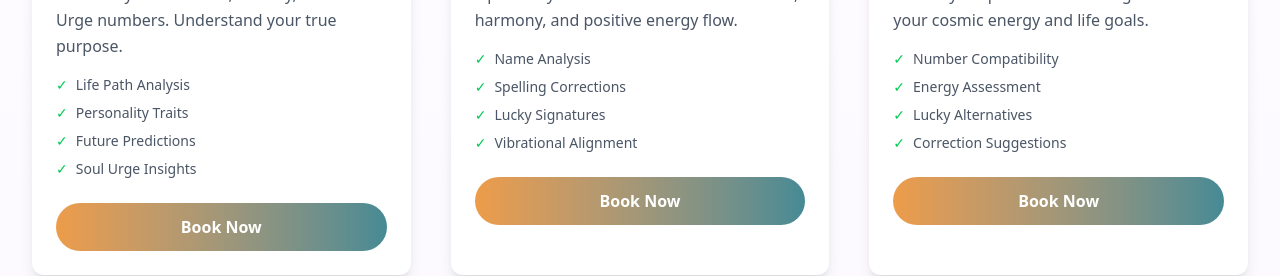
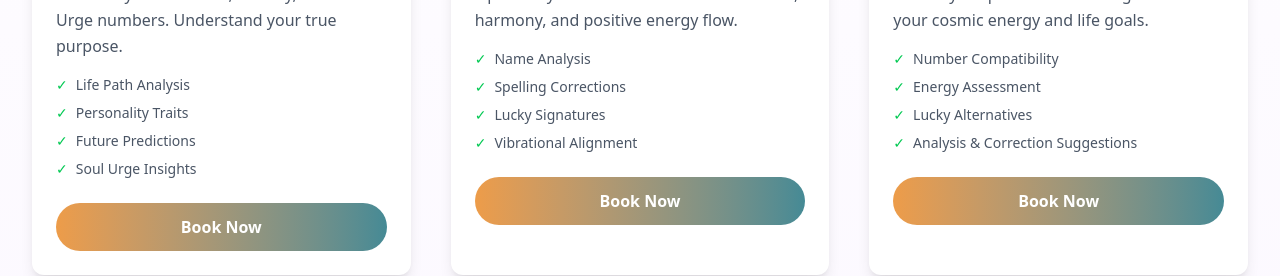
Before and after one commit to riya-jaiswal/Nemuromantra, a React (Vite) app: page / in a window 1280 px wide. Shown: the part 2860-3136 px from the top of the page. Built offline with nearby package versions, Linux system fonts and the light colour scheme.

Commit message:
updated price and all

```diff
--- a/src/App.jsx
+++ b/src/App.jsx
@@ -426,7 +426,7 @@ function App() {
                     'Number Compatibility',
                     'Energy Assessment',
                     'Lucky Alternatives',
-                    'Correction Suggestions'
+                    ' Analysis & Correction Suggestions'
                   ]
                 },
                 {
@@ -457,7 +457,7 @@ function App() {
                   img: service2,
                   title: 'Gemstone & Yantra',
                   desc: 'Get personalized gemstone and yantra recommendations for amplified energy.',
-                  price: '₹1299',
+                  price: '₹14,999',
                   features: [
                     'Gemstone Selection',
                     'Yantra Guidance',
```
